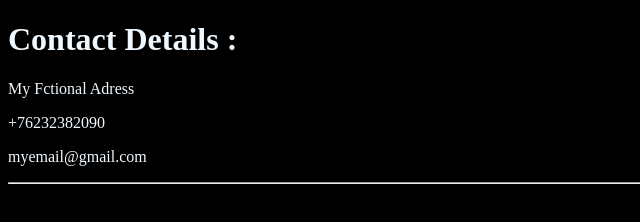
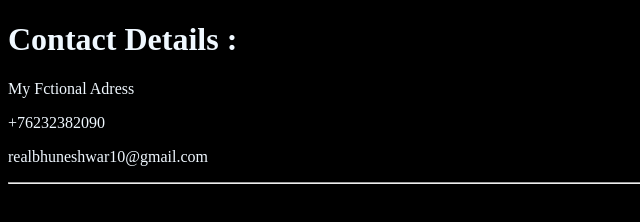
Before and after one commit to bhuvisingh82-bit/CV-Resume, a plain HTML site: page public/Contactme.html in a window 1280 px wide. Shown: the full height of the page, 0-640 px from the left. Drawn offline with Linux system fonts and the light colour scheme.

Commit message:
Update Contactme.html

```diff
--- a/public/Contactme.html
+++ b/public/Contactme.html
@@ -9,11 +9,12 @@
     <h1 style="color: aliceblue;">Contact Details :</h1>
     <p style="color: aliceblue;">My Fctional Adress</p>
     <p style="color: aliceblue;">+76232382090</p>
-    <p style="color: aliceblue;">myemail@gmail.com</p>
+    <p style="color: aliceblue;">realbhuneshwar10@gmail.com</p>
     <hr />
 
 
 
 
 
+
 </body>
```
